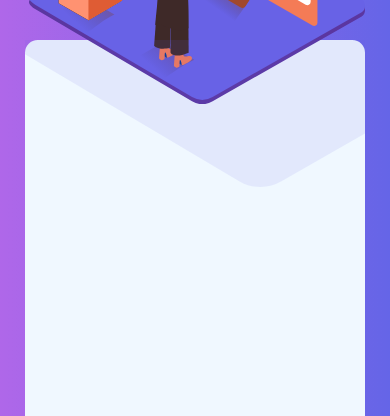
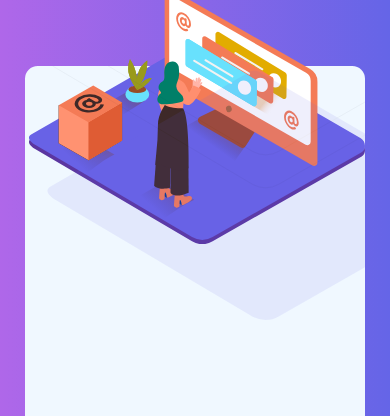
Before and after one commit to mobasher10/FAQ-ACCORDIAN-CARD, a plain HTML site: page index.html in a window 390 px wide. Shown: the top 416 px of the page. Drawn offline with Linux system fonts and the light colour scheme.

Commit message:
image position correction

```diff
--- a/style.css
+++ b/style.css
@@ -189,7 +189,7 @@ a {
 @media (max-width: 34.37em) {
   .card {
     width: 60rem;
-    margin: 3rem;
+    margin: 10rem 3rem 4rem 3rem;
     grid-template-columns: 1fr;
     height: 90rem;
     position: relative;
@@ -205,15 +205,15 @@ a {
 
   .bg__pattern {
     position: relative;
-    top: -61rem;
-    left: -13.5rem;
-    width: 80rem;
+    top: -19rem;
+    left: 2.5rem;
+    width: 50rem;
   }
 
   .woman-illustration-mobile {
     display: block;
     position: absolute;
-    top: -25%;
+    top: -10%;
     left: 1%;
   }
 
```
